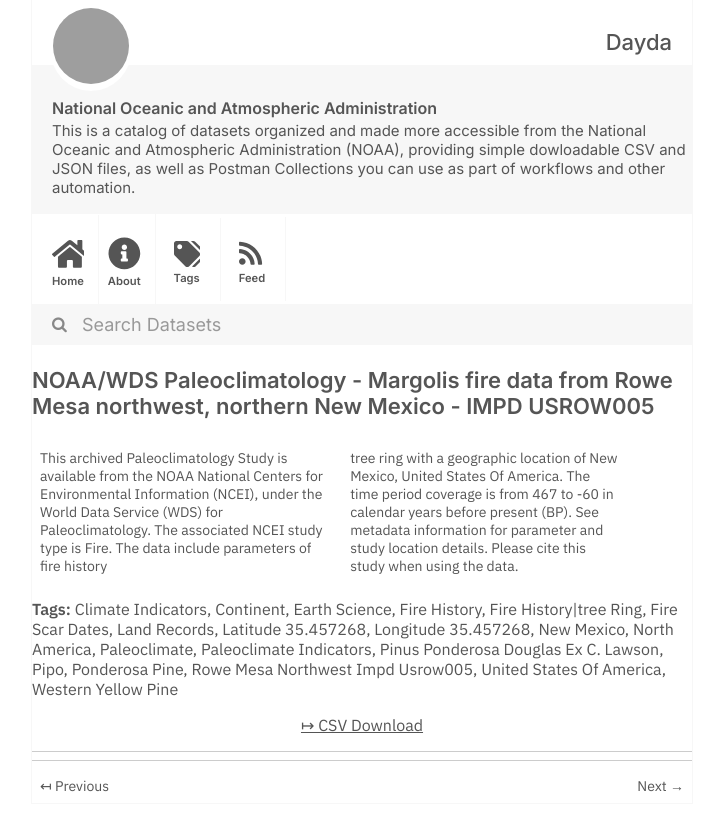
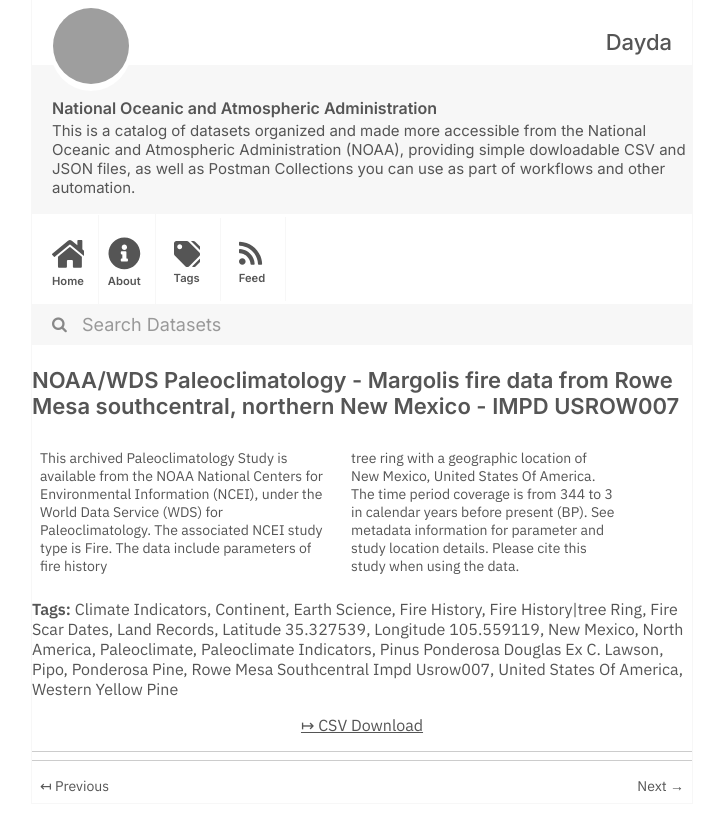
Before and after one commit to dayda-entities/national-oceanic-and-atmospheric-administration, a Jekyll site: the page built from _posts/2020-12-18-noaawds-paleoclimatology-margo.md, in a window 1280 px wide, cut to the strip 0-831 px from the top of the page. Shown: the whole strip, without its empty margins (278-994 px from the left). Built offline with Jekyll 4.4.1, drawn with Linux system fonts in a browser that asks for light colours; grey boxes are pictures that could not be loaded.

Commit message:
Publish Data

```diff
--- a/_posts/2020-12-18-noaawds-paleoclimatology-margo.md
+++ b/_posts/2020-12-18-noaawds-paleoclimatology-margo.md
@@ -1,9 +1,9 @@
 ---
 title: >-
-  NOAA/WDS Paleoclimatology - Margolis fire data from Rowe Mesa northwest,
-  northern New Mexico - IMPD USROW005
-created: '2020-12-18T22:54:11.680042'
-modified: '2020-12-18T22:54:11.680053'
+  NOAA/WDS Paleoclimatology - Margolis fire data from Rowe Mesa southcentral,
+  northern New Mexico - IMPD USROW007
+created: '2020-12-18T23:01:45.643027'
+modified: '2020-12-18T23:01:45.643034'
 state: active
 type: dataset
 tags:
@@ -14,8 +14,8 @@ tags:
   - Fire History|tree Ring
   - Fire Scar Dates
   - Land Records
-  - Latitude 35.457268
-  - Longitude 35.457268
+  - Latitude 35.327539
+  - Longitude  105.559119
   - New Mexico
   - North America
   - Paleoclimate
@@ -23,14 +23,14 @@ tags:
   - Pinus Ponderosa Douglas Ex C. Lawson
   - Pipo
   - Ponderosa Pine
-  - Rowe Mesa Northwest   Impd Usrow005
+  - Rowe Mesa Southcentral   Impd Usrow007
   - United States Of America
   - Western Yellow Pine
 groups: []
 csv_url: >-
-  https://www.ncei.noaa.gov/pub/data/paleo/firehistory/firescar/northamerica/supplemental/usrow005-Meta_row_northwest.csv
+  https://www.ncei.noaa.gov/pub/data/paleo/firehistory/firescar/northamerica/supplemental/usrow007-Meta_row_southcentral.csv
 json_url: ''
 layout: post
 
 ---
-This archived Paleoclimatology Study is available from the NOAA National Centers for Environmental Information (NCEI), under the World Data Service (WDS) for Paleoclimatology. The associated NCEI study type is Fire. The data include parameters of fire history|tree ring with a geographic location of New Mexico, United States Of America. The time period coverage is from 467 to -60 in calendar years before present (BP). See metadata information for parameter and study location details. Please cite this study when using the data.
+This archived Paleoclimatology Study is available from the NOAA National Centers for Environmental Information (NCEI), under the World Data Service (WDS) for Paleoclimatology. The associated NCEI study type is Fire. The data include parameters of fire history|tree ring with a geographic location of New Mexico, United States Of America. The time period coverage is from 344 to 3 in calendar years before present (BP). See metadata information for parameter and study location details. Please cite this study when using the data.
```
